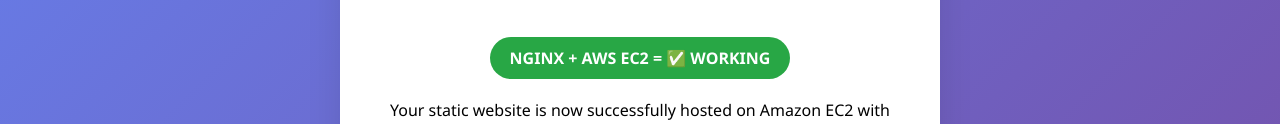
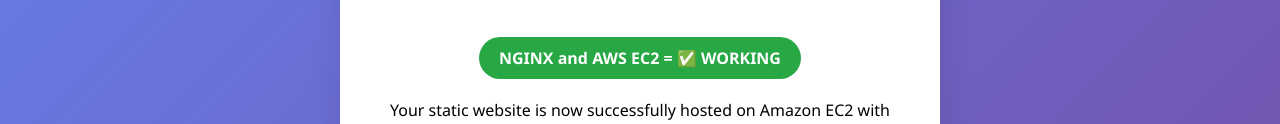
Before and after one commit to nbms12/EC2-Instance-roadmap.sh, a plain HTML site: page index.html in a window 1280 px wide. Shown: the part 212-336 px from the top of the page. Drawn offline with Linux system fonts and the light colour scheme.

Commit message:
Update index.html

```diff
--- a/index.html
+++ b/index.html
@@ -73,7 +73,7 @@
 <body>
     <div class="container">
         <h1>🎉 Success! Website is Live</h1>
-        <div class="success-badge">NGINX + AWS EC2 = ✅ WORKING</div>
+        <div class="success-badge">NGINX and  AWS EC2  = ✅ WORKING</div>
 
         <p>Your static website is now successfully hosted on Amazon EC2 with Nginx!</p>
 
```
